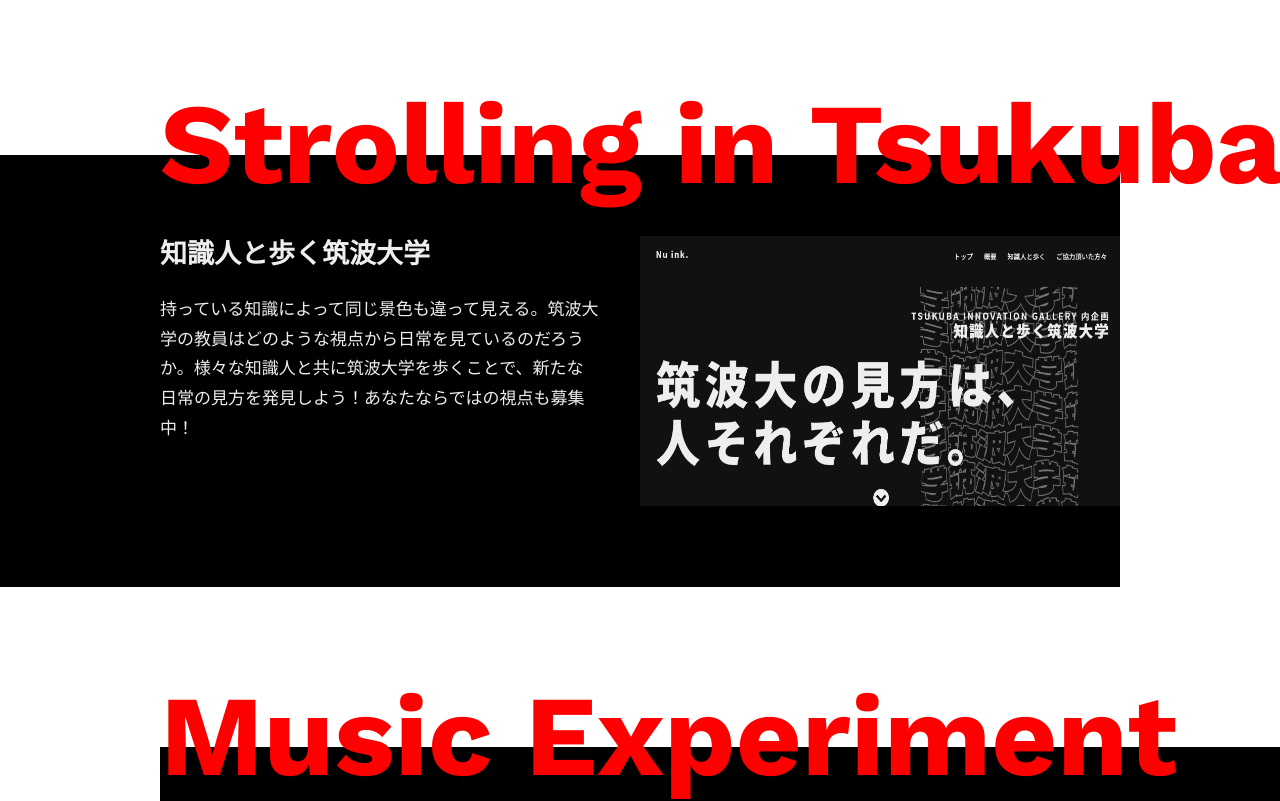
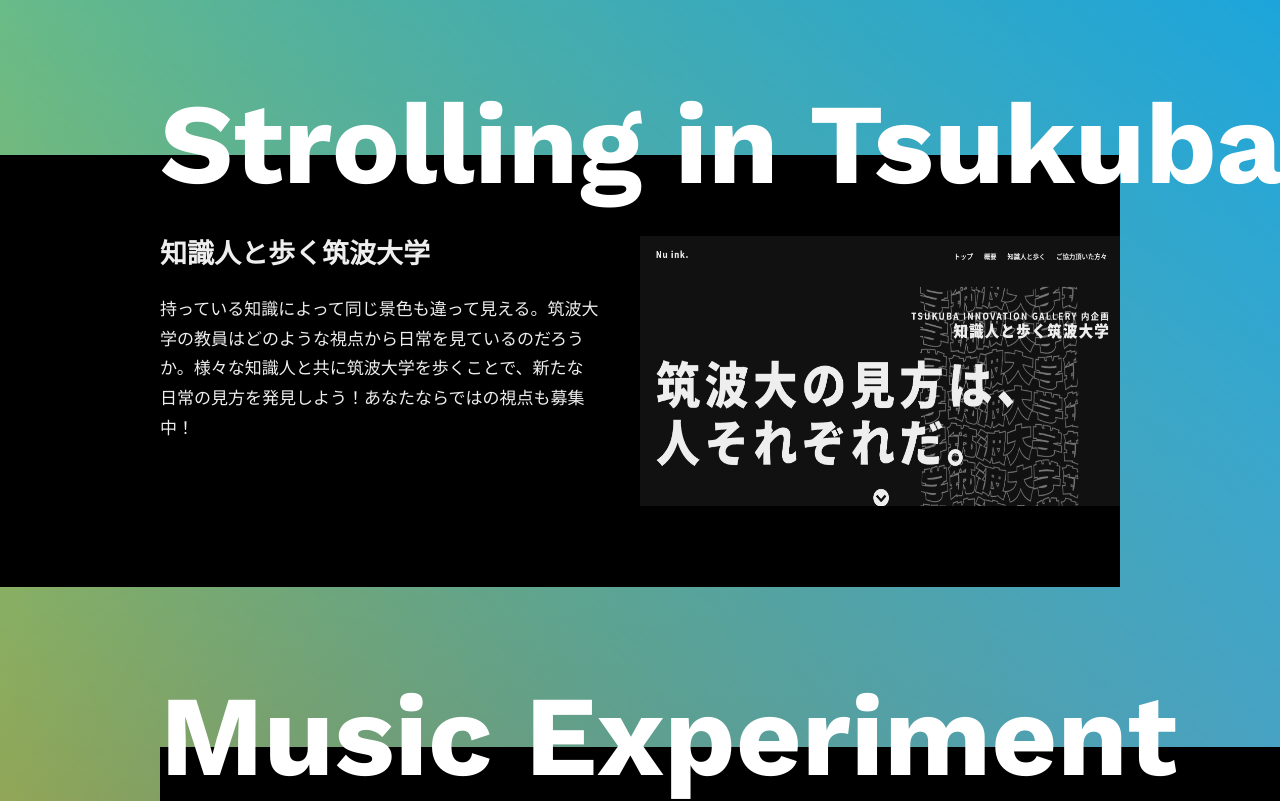
Before and after one commit to Nuink-org/TIG_WEB_2021, a Vue app: page / in a window 1280 px wide. Shown: the part 2760-3561 px from the top of the page. Built offline with nearby package versions, Linux system fonts and the light colour scheme.

Commit message:
add color gradient for content section background #46

```diff
--- a/src/components/contents/ContentBase.vue
+++ b/src/components/contents/ContentBase.vue
@@ -107,7 +107,7 @@ export default {
   position: relative;
   margin-top: 10rem;
   &__titleEN {
-    color: #f00;
+    color: #fff;
     font-size: $font-size-content-titleEN;
     font-family: $font-family-standard;
     position: absolute;
--- a/src/components/sections/Contents.vue
+++ b/src/components/sections/Contents.vue
@@ -89,7 +89,10 @@ export default {
 
 <style scoped lang="scss">
 .contents {
-  background-color: #fff;
+  background: linear-gradient(217deg, #019fe8ff, #019fe822 61.8%),
+              linear-gradient(127deg, #fff000ff, #fff00022 61.8%),
+              linear-gradient(53deg, #e2007eff, #e2007e22 61.8%),
+              linear-gradient(240deg, #eeeeeeff, #eeeeee22 61.8%);
   overflow: hidden;
 }
 .content-list {
```
